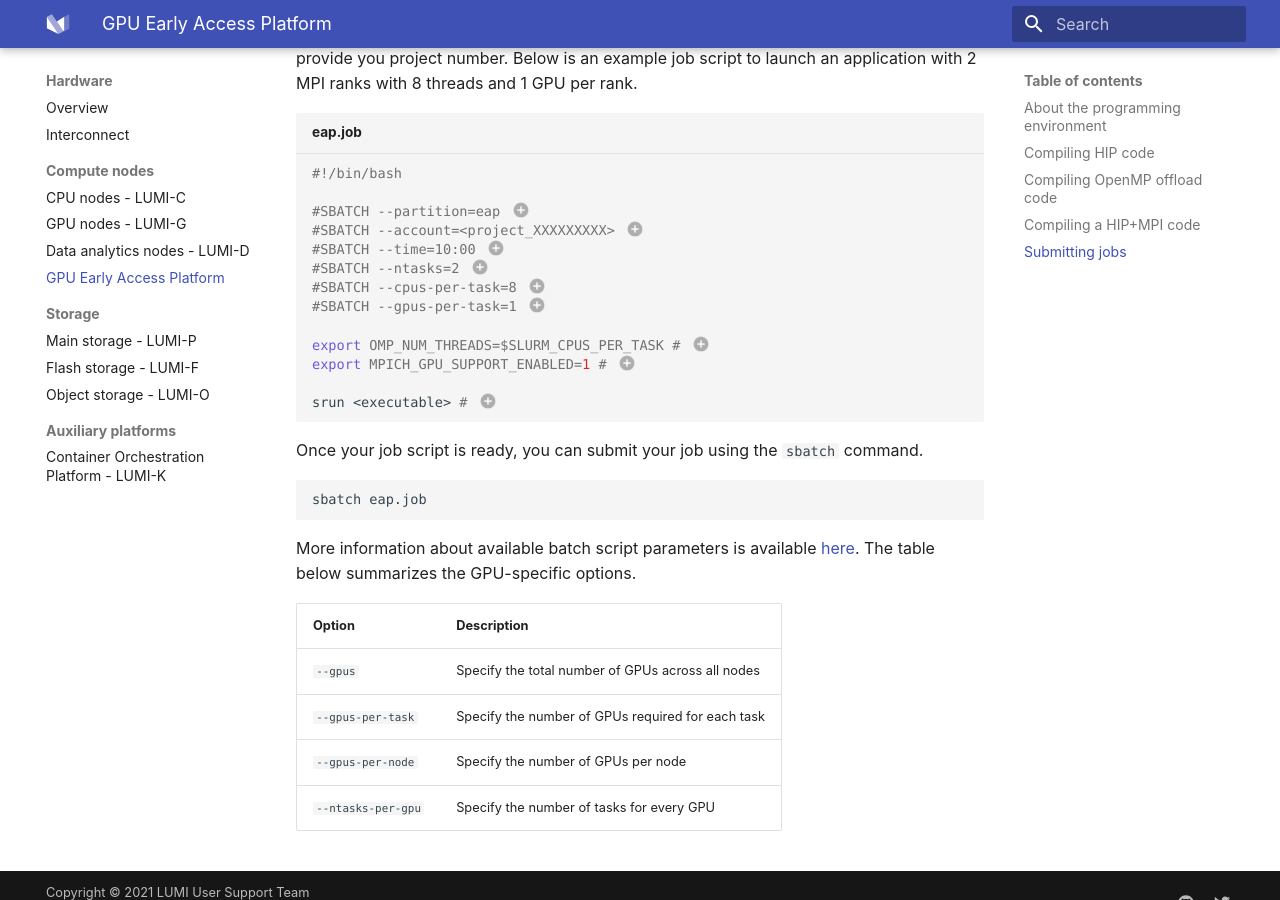
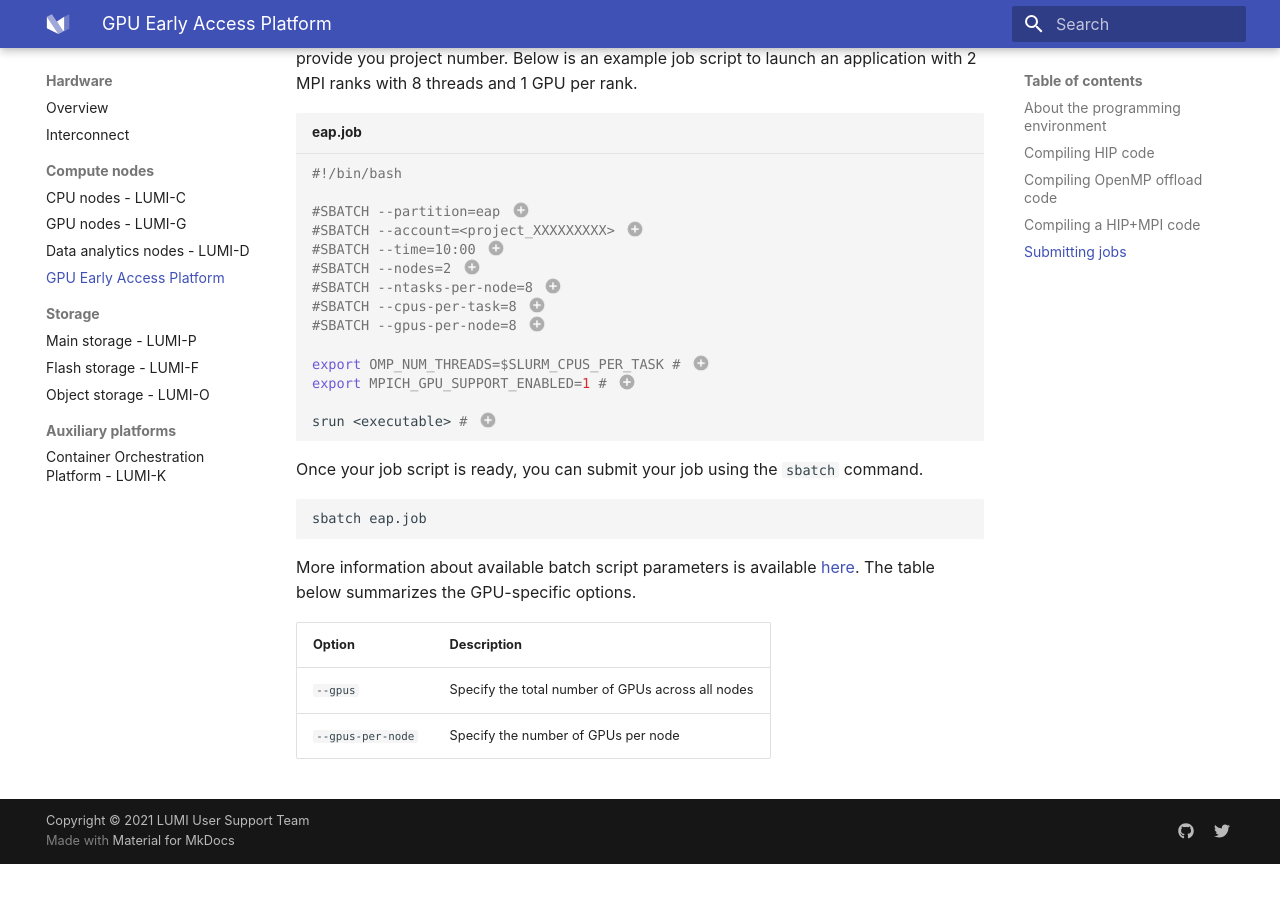
Before and after one commit to Lumi-supercomputer/lumi-userguide, an MkDocs documentation site: the page built from docs/hardware/compute/eap.md, in a window 1280 px wide and 900 px high, scrolled down 3628 px. Built offline with MkDocs 1.6.1 and Material for MkDocs 9.7.7, drawn with Linux system fonts in a browser that asks for light colours; after the commit the page ends 4492 px from its top, so only the background shows below that.

Commit message:
Update GPU batch script
Slurm options --gpus-per-task and --ntasks-per-gpu are not working correctly at the moment

````diff
--- a/docs/hardware/compute/eap.md
+++ b/docs/hardware/compute/eap.md
@@ -253,12 +253,13 @@ launch an application with 2 MPI ranks with 8 threads and 1 GPU per rank.
 #SBATCH --partition=eap (1)
 #SBATCH --account=<project_XXXXXXXXX> (2)
 #SBATCH --time=10:00 (3)
-#SBATCH --ntasks=2 (4)
-#SBATCH --cpus-per-task=8 (5)
-#SBATCH --gpus-per-task=1 (6)
+#SBATCH --nodes=2 (4)
+#SBATCH --ntasks-per-node=8 (5)
+#SBATCH --cpus-per-task=8 (6)
+#SBATCH --gpus-per-node=8 (7)
 
-export OMP_NUM_THREADS=$SLURM_CPUS_PER_TASK # (7)
-export MPICH_GPU_SUPPORT_ENABLED=1 # (8)
+export OMP_NUM_THREADS=$SLURM_CPUS_PER_TASK # (8)
+export MPICH_GPU_SUPPORT_ENABLED=1 # (9)
 
 srun <executable> # (9)
 ```
@@ -272,21 +273,23 @@ srun <executable> # (9)
 3. The format for time is `dd-hh:mm:ss`. In this case, the requested time is
    10 minutes.
 
-4. Request 2 tasks. A task in Slurm speaks is a process. If your application
+4. Request 2 nodes.
+
+5. Request 8 tasks per node. A task in Slurm speaks is a process. If your application
    use MPI, it corresponds to the number of MPI ranks.
 
-5. Request 8 threads per task. If your application is multithreaded (for
+6. Request 8 threads per task. If your application is multithreaded (for
    example, using OpenMP) this is how you control the number of threads.
 
-6. Request 2 GPUs for this job, one for each task. Most of the time the number
+7. Request 2 GPUs for this job, one for each task. Most of the time the number
    of GPUs is the same as the number of tasks (MPI ranks).
 
-7. If your application is multithreaded with OpenMP, set the value of
+8. If your application is multithreaded with OpenMP, set the value of
    `OMP_NUM_THREADS` to the value set with `--cpus-per-task`
 
-8. If your code needs a GPU-aware MPI
+9. If your code needs a GPU-aware MPI
 
-9. Launch your application with `srun`. There are no `mpirun`/`mpiexec` on
+10. Launch your application with `srun`. There are no `mpirun`/`mpiexec` on
    LUMI. You should always use `srun` to launch your application. If your
    application doesn't use MPI you can omit it.
 
@@ -303,6 +306,4 @@ More information about available batch script parameters is available
 | Option             | Description                                        |
 |--------------------|----------------------------------------------------|
 | `--gpus`           | Specify the total number of GPUs across all nodes  |
-| `--gpus-per-task`  | Specify the number of GPUs required for each task |
 | `--gpus-per-node`  | Specify the number of GPUs per node                |
-| `--ntasks-per-gpu` | Specify the number of tasks for every GPU          |
````
